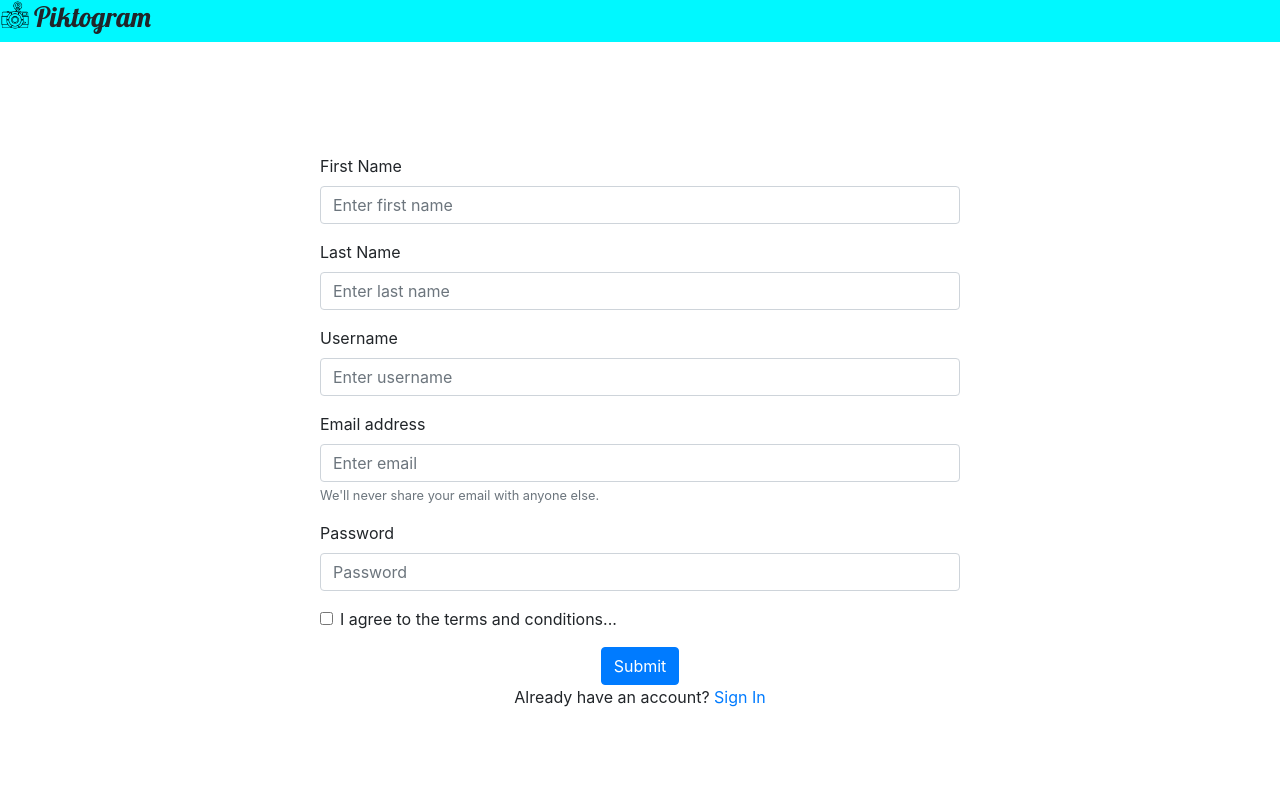
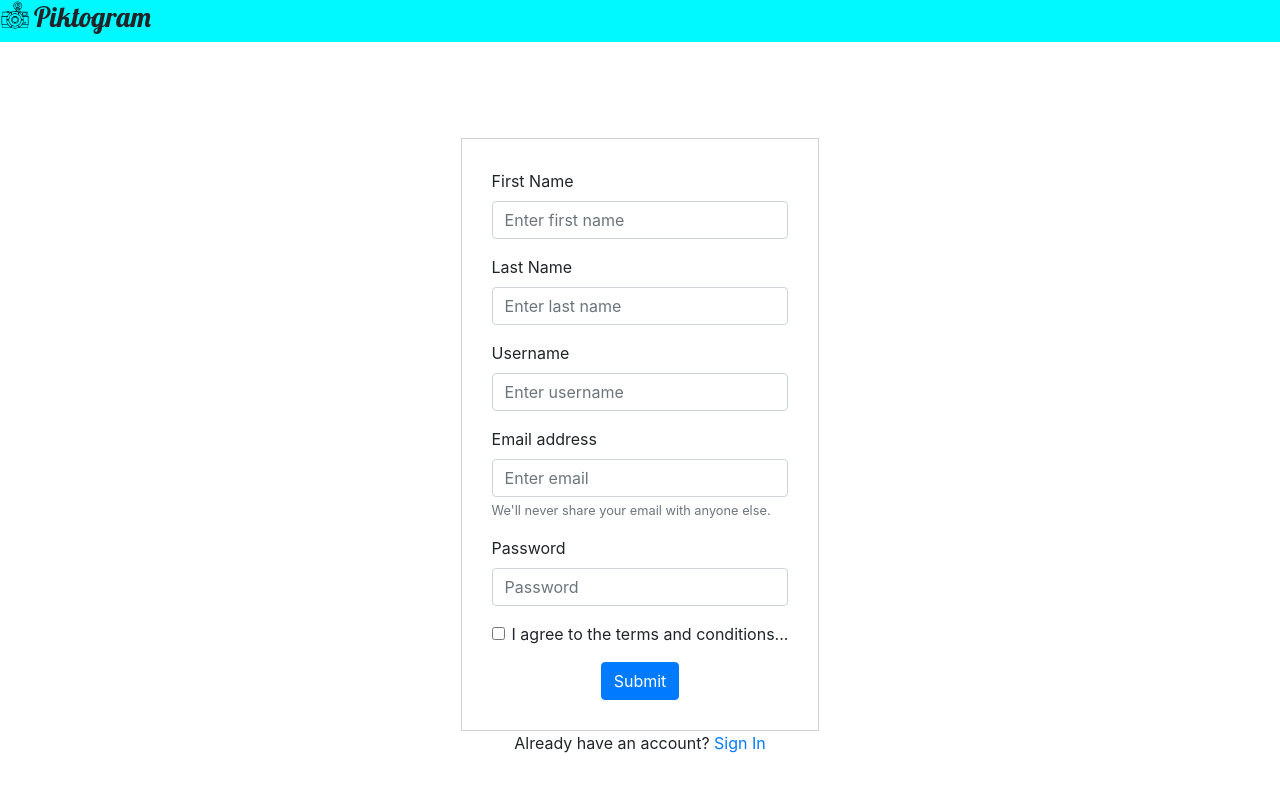
Before and after one commit to Alom310/Piktogram-FE, a React (Create React App) app: page /search in a window 1280 px wide. Shown: the top 792 px of the page. Built offline with nearby package versions, Linux system fonts and the light colour scheme.

Commit message:
moved css files

```diff
--- a/src/components/Header.js
+++ b/src/components/Header.js
@@ -1,6 +1,6 @@
 import React, { Component } from 'react';
-import './Header.css'
-import logo from './piktogram.png'
+import '../styles/Header.css'
+import logo from '../styles/piktogram.png'
 
 class Header extends Component {
     render() {
--- a/src/components/SignInForm.css
+++ /dev/null
@@ -1,4 +0,0 @@
-.form {
-    width: 50%;
-    margin-top: 7rem;
-}
--- a/src/components/SignInForm.js
+++ b/src/components/SignInForm.js
@@ -1,7 +1,7 @@
 import React, { Component } from 'react';
 import axios from 'axios';
 import { Form, Button } from 'react-bootstrap';
-import './SignInForm.css';
+import '../styles/SignInForm.css';
 
 export default class SignInForm extends Component {
 	state = {
@@ -33,7 +33,7 @@ export default class SignInForm extends Component {
 		return (
 			<div className='d-flex flex-direction-row justify-content-center '>
 				<Form
-					className='form'
+					className='signInForm'
 					onSubmit={this.handleSignIn}
 					autocomplete='off'
 				>
--- a/src/components/SignUpForm.css
+++ /dev/null
@@ -1,3 +0,0 @@
-.form{
-    width:50%;
-}
--- a/src/components/SignUpForm.js
+++ b/src/components/SignUpForm.js
@@ -1,7 +1,7 @@
 import React, { Component } from 'react';
 import axios from 'axios';
 import { Form, Button } from 'react-bootstrap';
-import './SignUpForm.css';
+import '../styles/SignUpForm.css';
 export default class SignUpForm extends Component {
 
   state = {
@@ -49,7 +49,7 @@ export default class SignUpForm extends Component {
         Already have an account?
         <button onClick={this.props.onSignIn}>Sign In</button> */}
         <div className="d-flex flex-column align-items-center">
-          <Form className='form'
+          <Form className='signUpForm'
             onSubmit={this.handleSignUp}
             autocomplete='off'>
 
--- /dev/null
+++ b/src/styles/SignInForm.css
@@ -0,0 +1,5 @@
+.signInForm {
+    margin-top: 6rem;
+    border: solid lightgray 1px;
+    padding:30px;
+}
--- /dev/null
+++ b/src/styles/SignUpForm.css
@@ -0,0 +1,5 @@
+.signUpForm{
+    margin-top: 6rem;
+    border: solid lightgray 1px;
+    padding:30px;
+}
```
Also changed, not shown: src/styles/Header.css (renamed from src/components/Header.css), src/styles/piktogram.png (renamed from src/components/piktogram.png).
